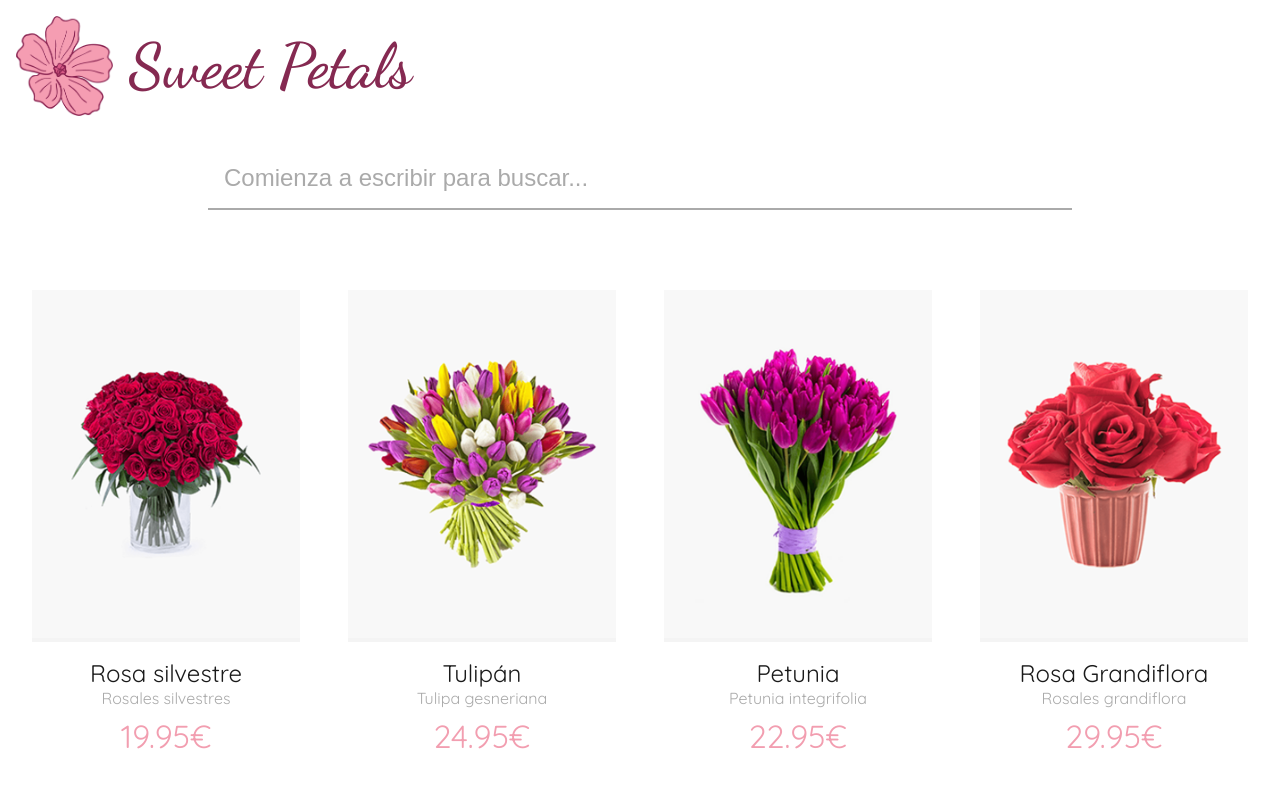
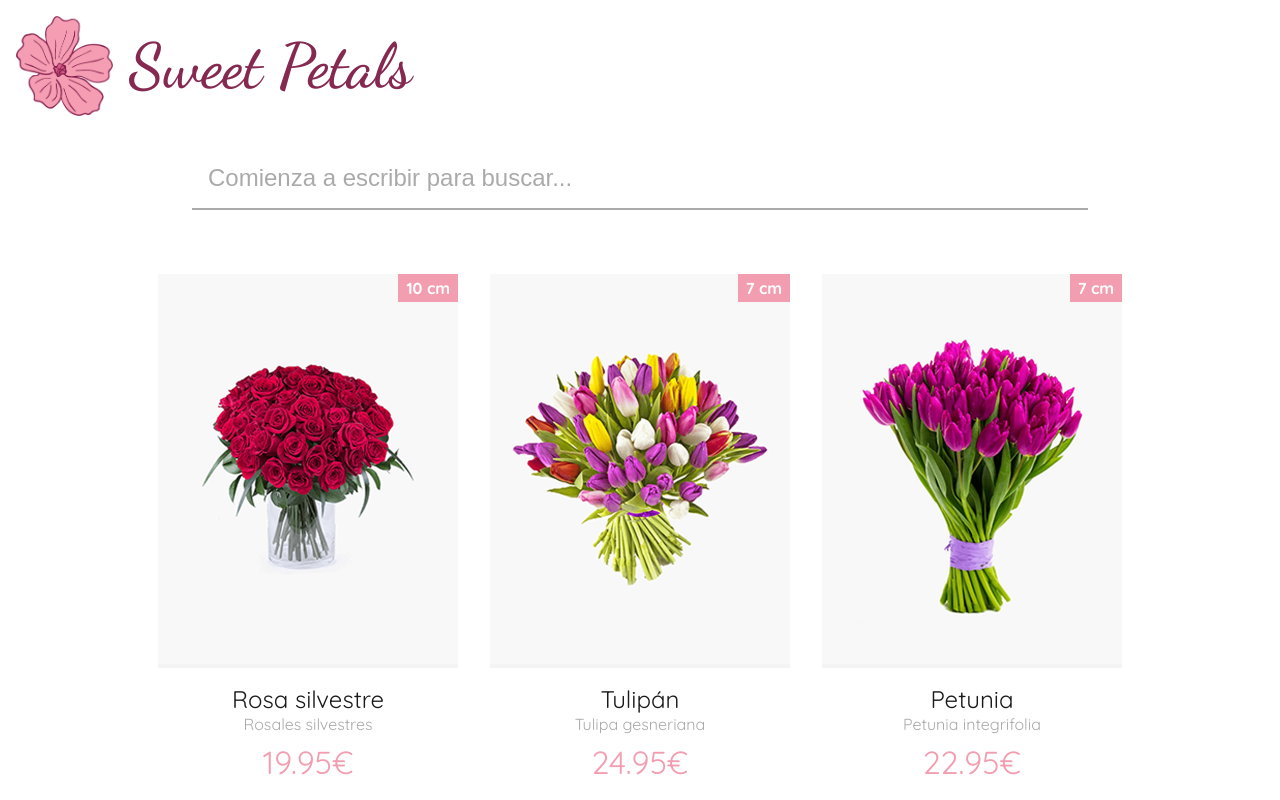
Before and after one commit to Endikaorve/sweet-petals, a Next.js app: page / in a window 1280 px wide. Shown: the top 800 px of the page. Built offline with nearby package versions, Linux system fonts and the light colour scheme.

Commit message:
Feat: Añade la altura a la lista

```diff
--- a/pages/index.tsx
+++ b/pages/index.tsx
@@ -41,6 +41,9 @@ const Home: NextPage = ({ flowers }: any) => {
               return (
                 <Link key={flower.id} href={`/details/${flower.id}`}>
                   <article className={styles.article}>
+                    <div className={styles.articleHeightInCm}>
+                      {flower.heightInCm} cm
+                    </div>
                     <div className={styles.articleImgContainer}>
                       <img
                         src={flower.imgUrl}
--- a/styles/Details.module.css
+++ b/styles/Details.module.css
@@ -5,7 +5,7 @@
 }
 
 .imgContainer {
-  width: 60%;
+  width: 50%;
   padding: 0 var(--space-md);
   display: flex;
   justify-content: right;
@@ -16,7 +16,7 @@
 }
 
 .detailsContainer {
-  width: 40%;
+  width: 50%;
   padding: 0 var(--space-md);
 }
 
--- a/styles/Home.module.css
+++ b/styles/Home.module.css
@@ -7,20 +7,34 @@
   display: flex;
   justify-content: center;
   flex-wrap: wrap;
-  gap: var(--space-md);
+  gap: var(--space-lg);
 }
 
 .article {
   --article-width: 300px;
 
+  position: relative;
   width: var(--article-width);
-  padding: var(--space-md);
   text-align: center;
   overflow: hidden;
 }
 
 .article:hover {
   cursor: pointer;
+}
+
+.articleHeightInCm {
+  position: absolute;
+  top: 0px;
+  right: 0px;
+  padding: 0.25rem 0.5rem;
+
+  font-weight: 700;
+  color: white;
+
+  background-color: var(--color-primary);
+
+  z-index: 10;
 }
 
 .articleImgContainer {
--- a/styles/globals.css
+++ b/styles/globals.css
@@ -21,7 +21,7 @@
 
   --animation-transition: 0.15s;
 
-  --container-max-width: 1248px;
+  --container-max-width: 1296px;
 }
 
 html,
```
